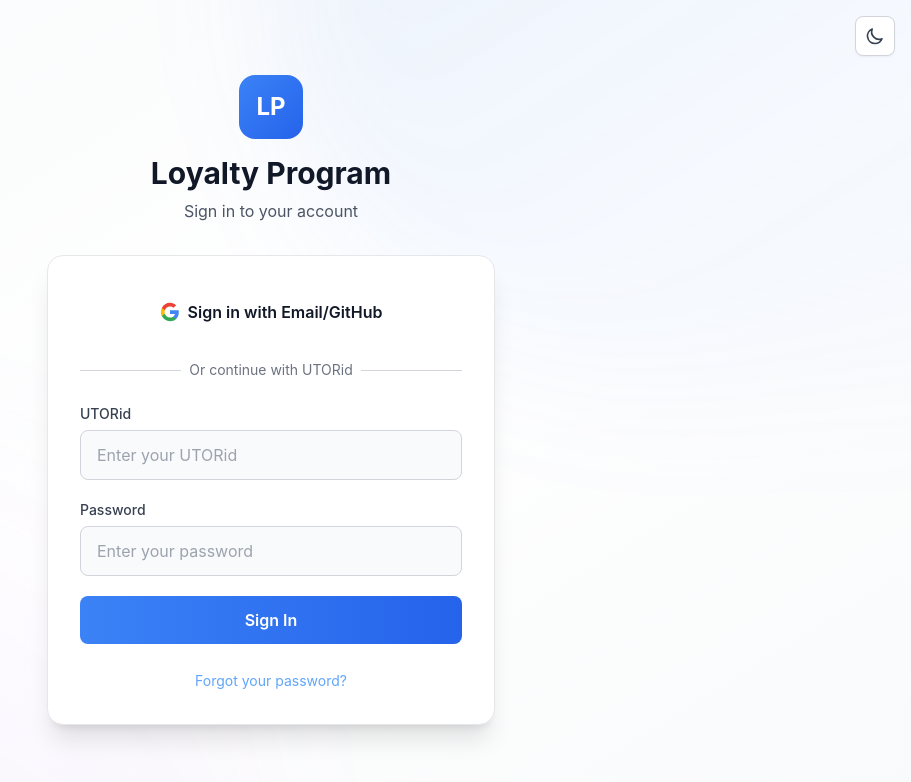
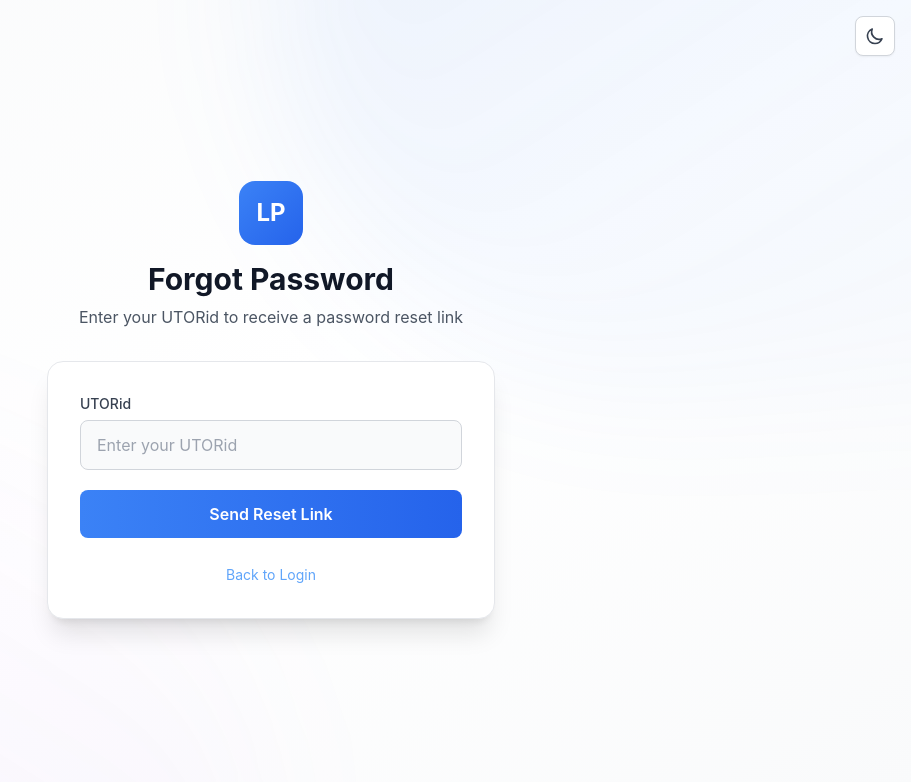
Before and after one commit to mayank-bharwal/CSC309-Project, a React (Create React App) app in the folder frontend/: page /forgot-password in a window 1280 px wide. Before the commit this address led to /login. Shown: the top 782 px of the page, without its empty margins (369-1280 px from the left). Built offline with nearby package versions, Linux system fonts and the light colour scheme; no server answers.

Commit message:
fix: forgot password

```diff
--- a/frontend/src/App.js
+++ b/frontend/src/App.js
@@ -14,6 +14,7 @@ import ChatWidget from './components/chat/ChatWidget';
 import LoginPage from './pages/auth/LoginPage';
 import OAuthCallbackPage from './pages/auth/OAuthCallbackPage';
 import SetPasswordPage from './pages/auth/SetPasswordPage';
+import ForgotPasswordPage from './pages/auth/ForgotPasswordPage';
 
 // Dashboard
 import Dashboard from './pages/Dashboard';
@@ -126,6 +127,7 @@ function App() {
           <Routes>
             {/* Auth Routes */}
             <Route path="/login" element={<LoginPage />} />
+            <Route path="/forgot-password" element={<ForgotPasswordPage />} />
             <Route path="/auth/callback" element={<OAuthCallbackPage />} />
             <Route path="/set-password" element={<SetPasswordPage />} />
 
--- /dev/null
+++ b/frontend/src/pages/auth/ForgotPasswordPage.js
@@ -0,0 +1,141 @@
+import { useState } from 'react';
+import { Link } from 'react-router-dom';
+import { useTheme } from '../../context/ThemeContext';
+import PageMeta from '../../components/common/PageMeta';
+import Alert from '../../components/common/Alert';
+import api from '../../utils/api';
+
+const ForgotPasswordPage = () => {
+  const [utorid, setUtorid] = useState('');
+  const [error, setError] = useState('');
+  const [success, setSuccess] = useState(false);
+  const [loading, setLoading] = useState(false);
+  const { theme, toggleTheme } = useTheme();
+
+  const handleSubmit = async (e) => {
+    e.preventDefault();
+    setError('');
+    setLoading(true);
+
+    try {
+      await api.post('/auth/resets', { utorid });
+      setSuccess(true);
+    } catch (err) {
+      setError(err.message || 'Failed to request password reset');
+    } finally {
+      setLoading(false);
+    }
+  };
+
+  return (
+    <>
+      <PageMeta title="Forgot Password" description="Reset your password" />
+
+      <div className="min-h-screen flex items-center justify-center bg-gradient-to-br from-gray-50 via-white to-gray-50 dark:from-gray-900 dark:via-gray-800 dark:to-gray-900 p-4">
+        {/* Theme toggle button */}
+        <button
+          onClick={toggleTheme}
+          className="absolute top-4 right-4 flex items-center justify-center w-10 h-10 text-gray-700 dark:text-gray-300 bg-white dark:bg-gray-800 border border-gray-300 dark:border-gray-700 rounded-lg hover:bg-gray-50 dark:hover:bg-gray-700 transition-colors shadow-sm z-10"
+          aria-label="Toggle theme"
+        >
+          {theme === 'dark' ? (
+            <svg className="w-5 h-5" fill="none" stroke="currentColor" viewBox="0 0 24 24">
+              <path strokeLinecap="round" strokeLinejoin="round" strokeWidth={2} d="M12 3v1m0 16v1m9-9h-1M4 12H3m15.364 6.364l-.707-.707M6.343 6.343l-.707-.707m12.728 0l-.707.707M6.343 17.657l-.707.707M16 12a4 4 0 11-8 0 4 4 0 018 0z" />
+            </svg>
+          ) : (
+            <svg className="w-5 h-5" fill="none" stroke="currentColor" viewBox="0 0 24 24">
+              <path strokeLinecap="round" strokeLinejoin="round" strokeWidth={2} d="M20.354 15.354A9 9 0 018.646 3.646 9.003 9.003 0 0012 21a9.003 9.003 0 008.354-5.646z" />
+            </svg>
+          )}
+        </button>
+
+        {/* Background pattern */}
+        <div className="absolute inset-0 overflow-hidden">
+          <div className="absolute -top-1/2 -right-1/2 w-full h-full bg-gradient-to-br from-brand-500/10 to-transparent rounded-full blur-3xl" />
+          <div className="absolute -bottom-1/2 -left-1/2 w-full h-full bg-gradient-to-tr from-purple-500/10 to-transparent rounded-full blur-3xl" />
+        </div>
+
+        <div className="relative w-full max-w-md">
+          {/* Logo */}
+          <div className="text-center mb-8">
+            <div className="inline-flex items-center justify-center w-16 h-16 rounded-2xl bg-gradient-to-br from-brand-500 to-brand-600 text-white text-2xl font-bold mb-4">
+              LP
+            </div>
+            <h1 className="text-3xl font-bold text-gray-900 dark:text-white">Forgot Password</h1>
+            <p className="text-gray-600 dark:text-gray-400 mt-2">
+              Enter your UTORid to receive a password reset link
+            </p>
+          </div>
+
+          {/* Form Card */}
+          <div className="bg-white dark:bg-white/10 backdrop-blur-xl rounded-2xl border border-gray-200 dark:border-white/20 p-8 shadow-xl">
+            {error && (
+              <div className="mb-6">
+                <Alert type="error">{error}</Alert>
+              </div>
+            )}
+
+            {success ? (
+              <div className="text-center">
+                <div className="w-16 h-16 mx-auto mb-4 rounded-full bg-green-100 dark:bg-green-900/30 flex items-center justify-center">
+                  <svg className="w-8 h-8 text-green-500" fill="none" stroke="currentColor" viewBox="0 0 24 24">
+                    <path strokeLinecap="round" strokeLinejoin="round" strokeWidth={2} d="M5 13l4 4L19 7" />
+                  </svg>
+                </div>
+                <h2 className="text-xl font-semibold text-gray-900 dark:text-white mb-2">
+                  Check your email
+                </h2>
+                <p className="text-gray-600 dark:text-gray-400 mb-6">
+                  If an account exists with UTORid <strong>{utorid}</strong>, we've sent a password reset link to your email address.
+                </p>
+                <Link
+                  to="/login"
+                  className="inline-flex items-center justify-center w-full py-3 px-4 bg-gradient-to-r from-brand-500 to-brand-600 text-white font-semibold rounded-lg hover:from-brand-600 hover:to-brand-700 transition-all"
+                >
+                  Back to Login
+                </Link>
+              </div>
+            ) : (
+              <>
+                <form onSubmit={handleSubmit} className="space-y-5">
+                  <div>
+                    <label className="block text-sm font-medium text-gray-700 dark:text-gray-200 mb-1.5">
+                      UTORid
+                    </label>
+                    <input
+                      type="text"
+                      value={utorid}
+                      onChange={(e) => setUtorid(e.target.value)}
+                      className="w-full rounded-lg border border-gray-300 dark:border-white/20 bg-gray-50 dark:bg-white/5 px-4 py-3 text-gray-900 dark:text-white placeholder-gray-400 focus:outline-none focus:ring-2 focus:ring-brand-500/50 focus:border-brand-500"
+                      placeholder="Enter your UTORid"
+                      required
+                    />
+                  </div>
+
+                  <button
+                    type="submit"
+                    disabled={loading}
+                    className="w-full py-3 px-4 bg-gradient-to-r from-brand-500 to-brand-600 text-white font-semibold rounded-lg hover:from-brand-600 hover:to-brand-700 focus:outline-none focus:ring-2 focus:ring-brand-500/50 disabled:opacity-50 disabled:cursor-not-allowed transition-all"
+                  >
+                    {loading ? 'Sending...' : 'Send Reset Link'}
+                  </button>
+                </form>
+
+                <div className="mt-6 text-center">
+                  <Link
+                    to="/login"
+                    className="text-sm text-brand-400 hover:text-brand-300"
+                  >
+                    Back to Login
+                  </Link>
+                </div>
+              </>
+            )}
+          </div>
+        </div>
+      </div>
+    </>
+  );
+};
+
+export default ForgotPasswordPage;
```
